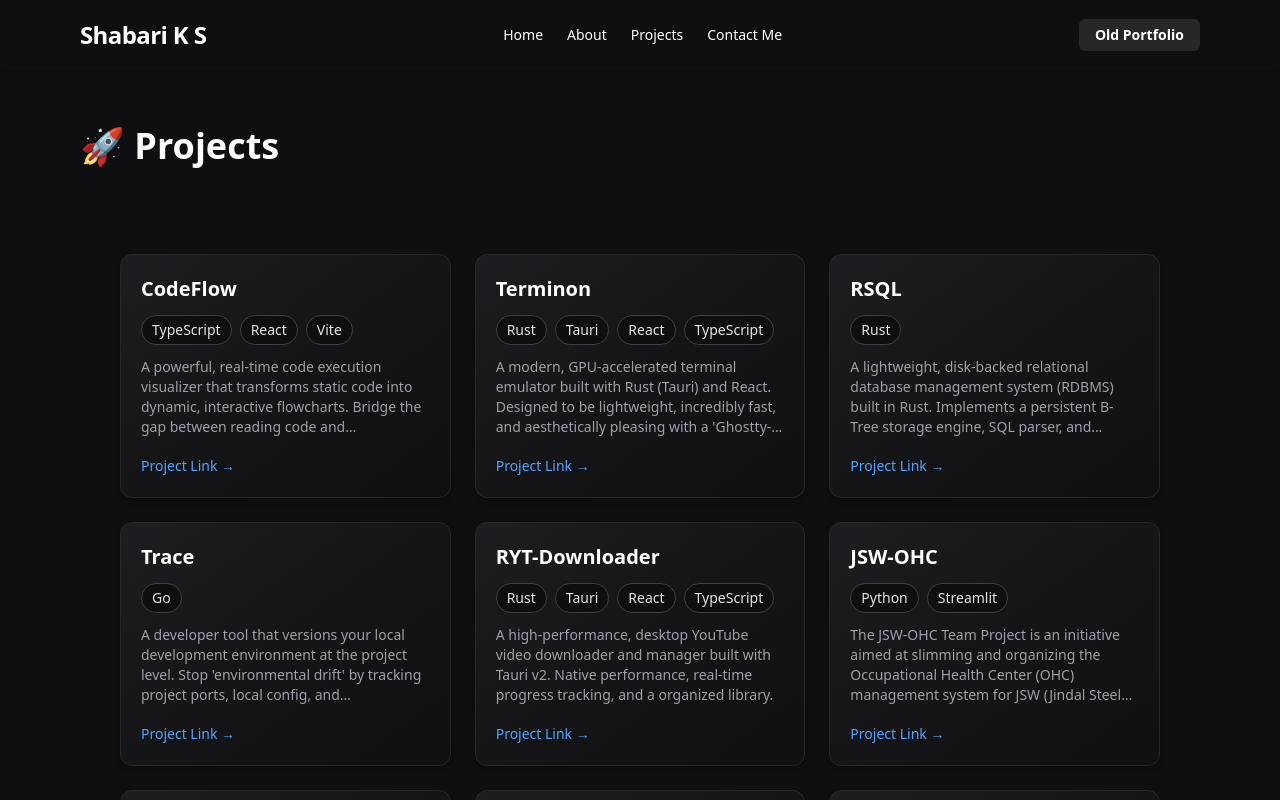
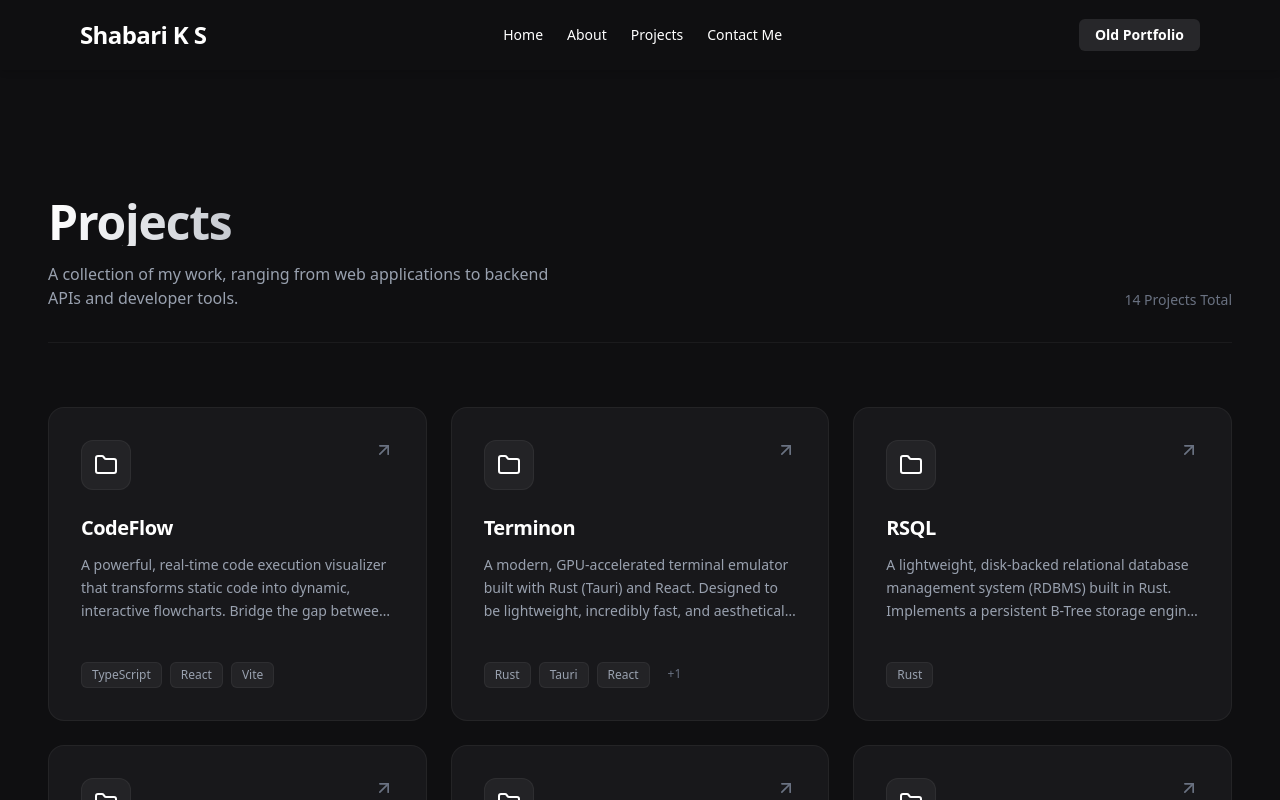
Before and after one commit to Shabari-K-S/Portfolio, a React (Vite) app: page /projects in a window 1280 px wide. Shown: the top 800 px of the page. Built offline with nearby package versions, Linux system fonts and the light colour scheme.

Commit message:
Update the new updated UI

```diff
--- a/src/Component/pages/ProjectPage.tsx
+++ b/src/Component/pages/ProjectPage.tsx
@@ -13,9 +13,11 @@ const ProjectPage = () => {
   const [lang, setLang] = useState([""]);
   const [desc, setDesc] = useState("");
   const [data, setData] = useState("");
-  const [projectId, setProjectId] = useState("");
+
   const [liveLink, setLiveLink] = useState("");
+
   const [hideSource, setHideSource] = useState(false);
+  const [github, setGithub] = useState("");
 
 
   useEffect(() => {
@@ -26,9 +28,11 @@ const ProjectPage = () => {
         setLang(project.lang);
         setDesc(project.desc);
         setData(project.data);
-        setProjectId(project.id);
+
         setLiveLink(project.liveLink || "");
+
         setHideSource(project.hideSource || false);
+        setGithub(project.github || "");
       }
     })
   }, [params.id])
@@ -90,8 +94,8 @@ const ProjectPage = () => {
                   <ExternalLink className="w-4 h-4 ml-2" />
                 </a>
               )}
-              {!hideSource && (
-                <a href={`https://github.com/shabari-k-s/${projectId}`} target="_blank" rel="noreferrer" className="flex items-center justify-center lg:justify-between p-3 md:p-4 rounded-xl bg-white/5 hover:bg-white/10 text-white font-medium border border-white/10 transition-all text-sm md:text-base">
+              {!hideSource && github && (
+                <a href={github} target="_blank" rel="noreferrer" className="flex items-center justify-center lg:justify-between p-3 md:p-4 rounded-xl bg-white/5 hover:bg-white/10 text-white font-medium border border-white/10 transition-all text-sm md:text-base">
                   <span>Source</span>
                   <Github className="w-4 h-4 ml-2" />
                 </a>
--- a/src/Component/pages/Projects.tsx
+++ b/src/Component/pages/Projects.tsx
@@ -1,96 +1,90 @@
 import Navbar from "../ui/Navbar";
 import { Project_List, ProjectCardProps } from "../../data/Data";
 import Footer from "../ui/Footer";
+import { ArrowUpRight, Folder } from "lucide-react";
 
 // 🔷 Project Card Component
 export const ProjectCard = ({ id, name, lang, desc }: ProjectCardProps) => {
   return (
-    <div className="w-full rounded-xl border border-white/10 bg-gradient-to-br from-white/5 via-white/10 to-white/5 p-6 backdrop-blur-md shadow-md hover:shadow-2xl transition-transform duration-300 hover:-translate-y-1">
-      <div className="flex flex-col gap-4">
-        {/* Title */}
-        <h3 className="text-2xl font-semibold text-white hover:text-blue-400 transition-colors">
-          {name}
-        </h3>
+    <a
+      href={`/projects/${id}`}
+      className="group flex flex-col h-full bg-[#18181b] border border-white/5 rounded-2xl overflow-hidden hover:border-white/10 transition-all duration-300 hover:-translate-y-1 hover:shadow-xl hover:shadow-blue-500/10"
+    >
+      <div className="p-6 md:p-8 flex flex-col flex-1 gap-6">
 
-        {/* Tech Stack Badges */}
-        <div className="flex flex-wrap gap-2">
-          {lang.map((prog, index) => (
+        {/* Header */}
+        <div className="flex justify-between items-start">
+          <div className="p-3 bg-white/5 rounded-xl border border-white/5 group-hover:bg-blue-500/10 group-hover:border-blue-500/20 group-hover:text-blue-400 transition-colors">
+            <Folder className="w-6 h-6" />
+          </div>
+          <ArrowUpRight className="w-5 h-5 text-gray-500 group-hover:text-white transition-colors" />
+        </div>
+
+        {/* Content */}
+        <div className="flex flex-col gap-3">
+          <h3 className="text-xl font-bold text-white tracking-tight group-hover:text-blue-400 transition-colors">
+            {name}
+          </h3>
+          <p className="text-gray-400 text-sm leading-relaxed line-clamp-3">
+            {desc}
+          </p>
+        </div>
+
+        {/* Footer / Tags */}
+        <div className="mt-auto pt-4 flex flex-wrap gap-2">
+          {lang.slice(0, 3).map((prog, index) => (
             <span
               key={index}
-              className="px-3 py-1 text-sm font-medium text-blue-300 bg-blue-900/20 border border-blue-500/30 rounded-md dark:bg-neutral-800"
+              className="px-2.5 py-1 text-xs font-medium text-gray-400 bg-white/5 border border-white/5 rounded-md"
             >
               {prog}
             </span>
           ))}
+          {lang.length > 3 && (
+            <span className="px-2.5 py-1 text-xs font-medium text-gray-500">
+              +{lang.length - 3}
+            </span>
+          )}
         </div>
-
-        {/* Description */}
-        <p className="text-neutral-300 leading-relaxed text-sm line-clamp-4">
-          {desc}
-        </p>
-
-        {/* Project Link */}
-        <a
-          href={`/projects/${id}`}
-          className="mt-2 inline-flex items-center gap-1 text-sm font-medium text-blue-400 hover:text-blue-300 hover:underline transition"
-        >
-          Project Link
-          <svg
-            className="w-4 h-4 transition-transform group-hover:translate-x-1"
-            xmlns="http://www.w3.org/2000/svg"
-            fill="none"
-            stroke="currentColor"
-            strokeWidth="2"
-            viewBox="0 0 24 24"
-          >
-            <path strokeLinecap="round" strokeLinejoin="round" d="M5 12h14M12 5l7 7-7 7" />
-          </svg>
-        </a>
       </div>
-    </div>
+    </a>
   );
 };
 
 // 🔶 Projects Page Component
 const Projects = () => {
   return (
-    <div className="min-h-screen bg-[#0f0f11] text-white w-full flex flex-col">
+    <div className="min-h-screen bg-[#0f0f11] text-white w-full flex flex-col selection:bg-blue-500/30">
       <Navbar />
 
-      <main className="w-full px-6 md:px-20 max-w-screen-xl mx-auto mt-14 flex flex-col gap-12">
-        <h2 className="text-4xl font-bold text-center md:text-left">🚀 Projects</h2>
+      <main className="flex-1 w-full max-w-7xl mx-auto px-6 md:px-12 pt-32 pb-20">
 
-        <div className="grid grid-cols-1 sm:grid-cols-2 lg:grid-cols-3 gap-6 px-5 md:px-10 mt-10">
+        <div className="flex flex-col md:flex-row md:items-end justify-between gap-6 mb-16 border-b border-white/5 pb-8">
+          <div className="flex flex-col gap-4">
+            <h2 className="text-4xl md:text-5xl font-bold tracking-tight bg-clip-text text-transparent bg-gradient-to-r from-white to-gray-500">
+              Projects
+            </h2>
+            <p className="text-gray-400 max-w-lg">
+              A collection of my work, ranging from web applications to backend APIs and developer tools.
+            </p>
+          </div>
+          <div className="text-sm text-gray-500 font-medium">
+            {Project_List.length} Projects Total
+          </div>
+        </div>
+
+        <div className="grid grid-cols-1 md:grid-cols-2 lg:grid-cols-3 gap-6">
           {Project_List.map((project) => (
-            <div key={project.id} className="bg-gradient-to-br from-[#1e1e22] via-[#151517] to-[#101012] border border-zinc-800 rounded-xl shadow-md p-5 transition duration-300 hover:scale-[1.02] hover:shadow-xl">
-              <h2 className="text-xl font-semibold text-white mb-3">{project.name}</h2>
-              <div className="flex flex-wrap gap-2 mb-3">
-                {project.lang.map((tech, index) => (
-                  <span
-                    key={index}
-                    className="px-2.5 py-1 rounded-full text-sm font-medium text-zinc-200 bg-[#0f0f0f] border border-zinc-700"
-                  >
-                    {tech}
-                  </span>
-                ))}
-              </div>
-              <p className="text-zinc-400 text-sm line-clamp-4 mb-4">{project.desc}</p>
-              <a
-                href={`/projects/${project.id}`}
-                className="text-blue-400 hover:underline text-sm"
-              >
-                Project Link →
-              </a>
-            </div>
+            <ProjectCard
+              key={project.id}
+              {...project}
+            />
           ))}
         </div>
 
       </main>
 
-      <footer className="w-full mt-16">
-        <div className="w-full h-px bg-gray-700/40 my-10" />
-        <Footer />
-      </footer>
+      <Footer />
     </div>
   );
 };
```
Also changed, not shown: src/data/Data.ts (+18 -2 lines).
